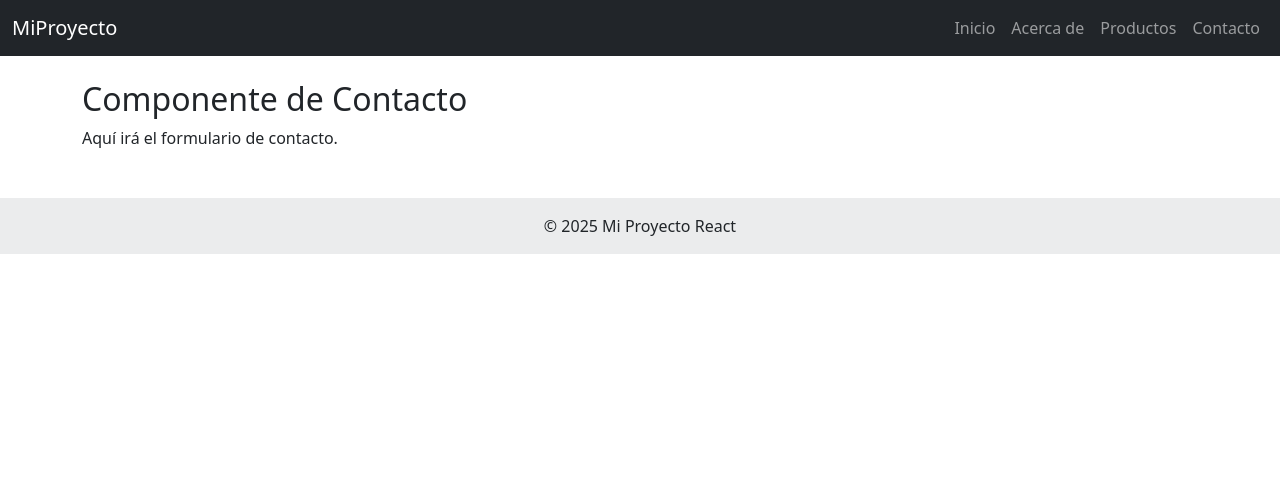
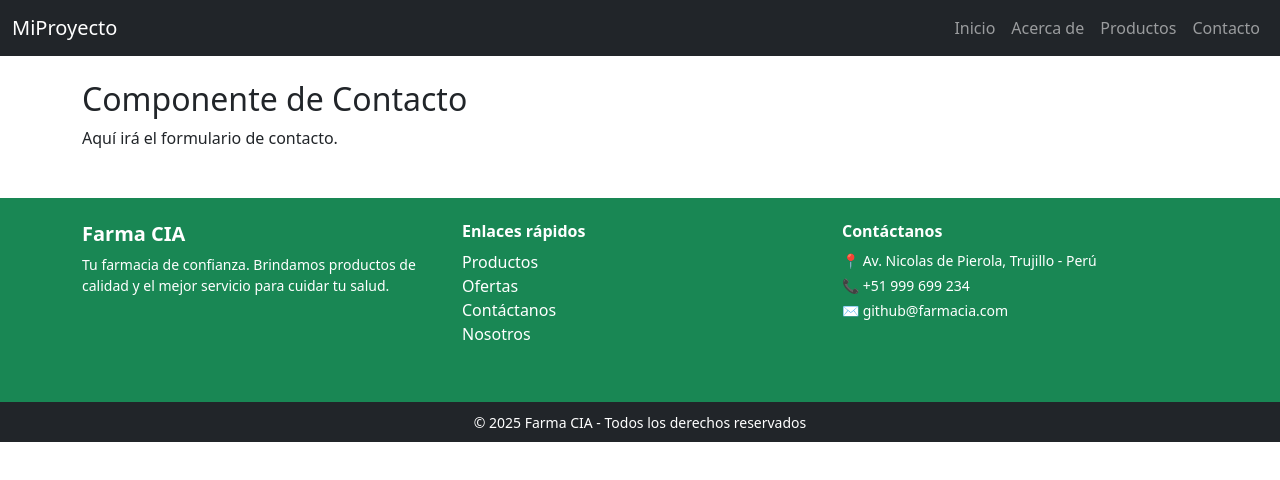
Before and after one commit to Luife225/Proyecto, a React (Create React App) app: page /contacto in a window 1280 px wide. Shown: the top 480 px of the page. Built offline with nearby package versions, Linux system fonts and the light colour scheme.

Commit message:
Commit del Footer añadido al  App.js

```diff
--- a/src/App.js
+++ b/src/App.js
@@ -5,6 +5,7 @@ import 'bootstrap/dist/js/bootstrap.min.js';
 
 
 import { Header } from './Componentes/Header';
+import Footer from './Componentes/Footer';
 
 function App() {
   return (
@@ -68,11 +69,7 @@ function App() {
           </Routes>
         </main>
 
-        <footer className="bg-light text-center text-lg-start mt-5">
-            <div className="text-center p-3" style={{backgroundColor: 'rgba(0, 0, 0, 0.05)'}}>
-                © 2025 Mi Proyecto React
-            </div>
-        </footer>
+        <Footer />
       </div>
     </Router>
   );
--- /dev/null
+++ b/src/Componentes/Footer.js
@@ -0,0 +1,48 @@
+import React from "react";
+
+export default function Footer() {
+  return (
+    <footer className="bg-success text-white mt-5">
+      <div className="container py-4">
+        <div className="row">
+          {/* Logo y descripción */}
+          <div className="col-md-4 mb-3">
+            <h5 className="fw-bold">Farma CIA</h5>
+            <p className="small">
+              Tu farmacia de confianza. Brindamos productos de calidad y el mejor servicio para cuidar tu salud.
+            </p>
+          </div>
+
+          {/* Links rápidos */}
+          <div className="col-md-4 mb-3">
+            <h6 className="fw-bold">Enlaces rápidos</h6>
+            <ul className="list-unstyled">
+              <li><a href="#productos" className="text-white text-decoration-none">Productos</a></li>
+              <li><a href="#ofertas" className="text-white text-decoration-none">Ofertas</a></li>
+              <li><a href="#contacto" className="text-white text-decoration-none">Contáctanos</a></li>
+              <li><a href="#nosotros" className="text-white text-decoration-none">Nosotros</a></li>
+            </ul>
+          </div>
+
+          {/* Contacto */}
+          <div className="col-md-4 mb-3">
+            <h6 className="fw-bold">Contáctanos</h6>
+            <p className="small mb-1">📍 Av. Nicolas de Pierola, Trujillo - Perú</p>
+            <p className="small mb-1">📞 +51 999 699 234</p>
+            <p className="small mb-1">✉️ github@farmacia.com</p>
+            <div>
+              <a href="https://facebook.com" className="me-2 text-white"><i className="bi bi-facebook"></i></a>
+              <a href="https://instagram.com" className="me-2 text-white"><i className="bi bi-instagram"></i></a>
+              <a href="https://twitter.com" className="text-white"><i className="bi bi-twitter-x"></i></a>
+            </div>
+          </div>
+        </div>
+      </div>
+
+      {/* Copyright */}
+      <div className="bg-dark text-center py-2">
+        <small>© 2025 Farma CIA - Todos los derechos reservados</small>
+      </div>
+    </footer>
+  );
+}
```
